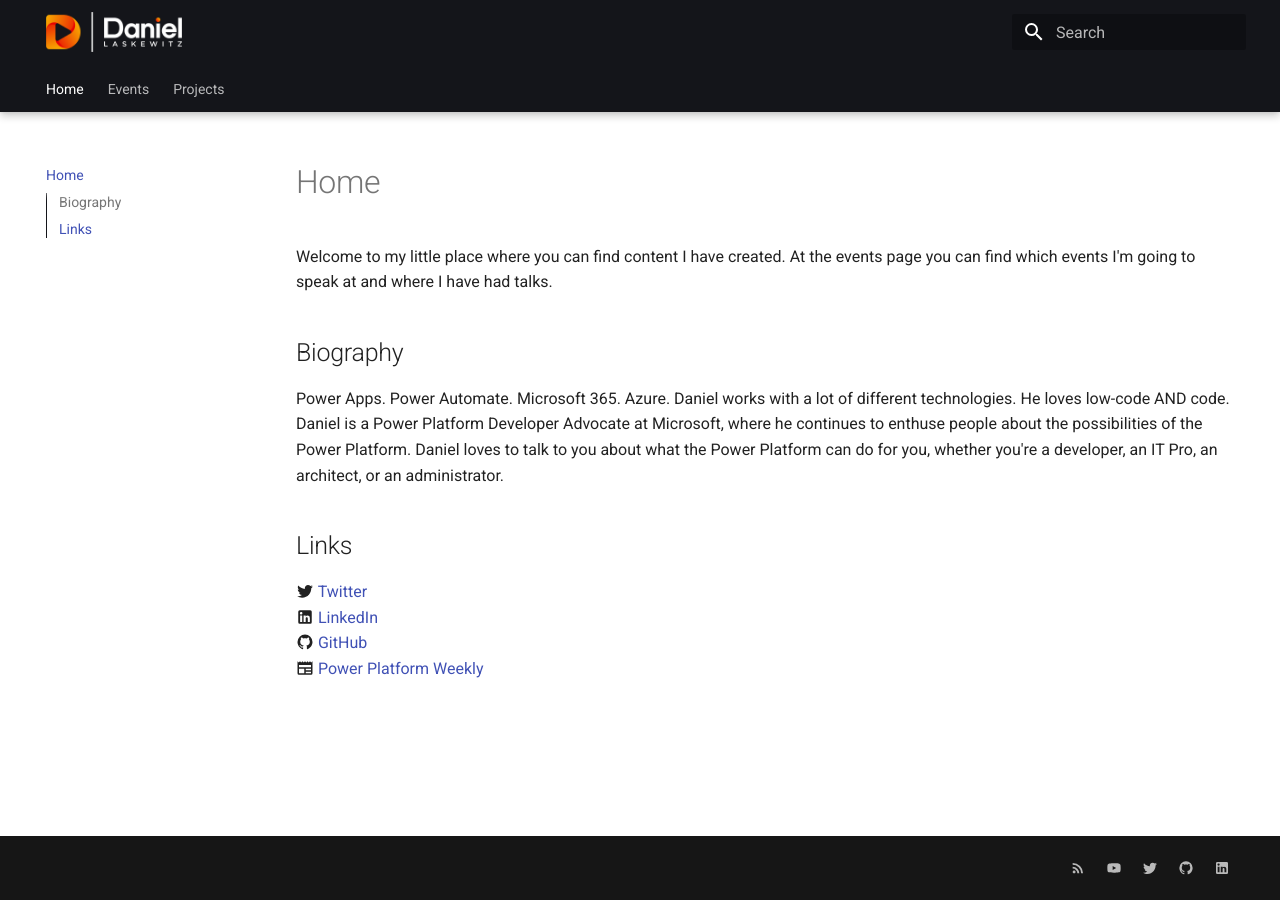
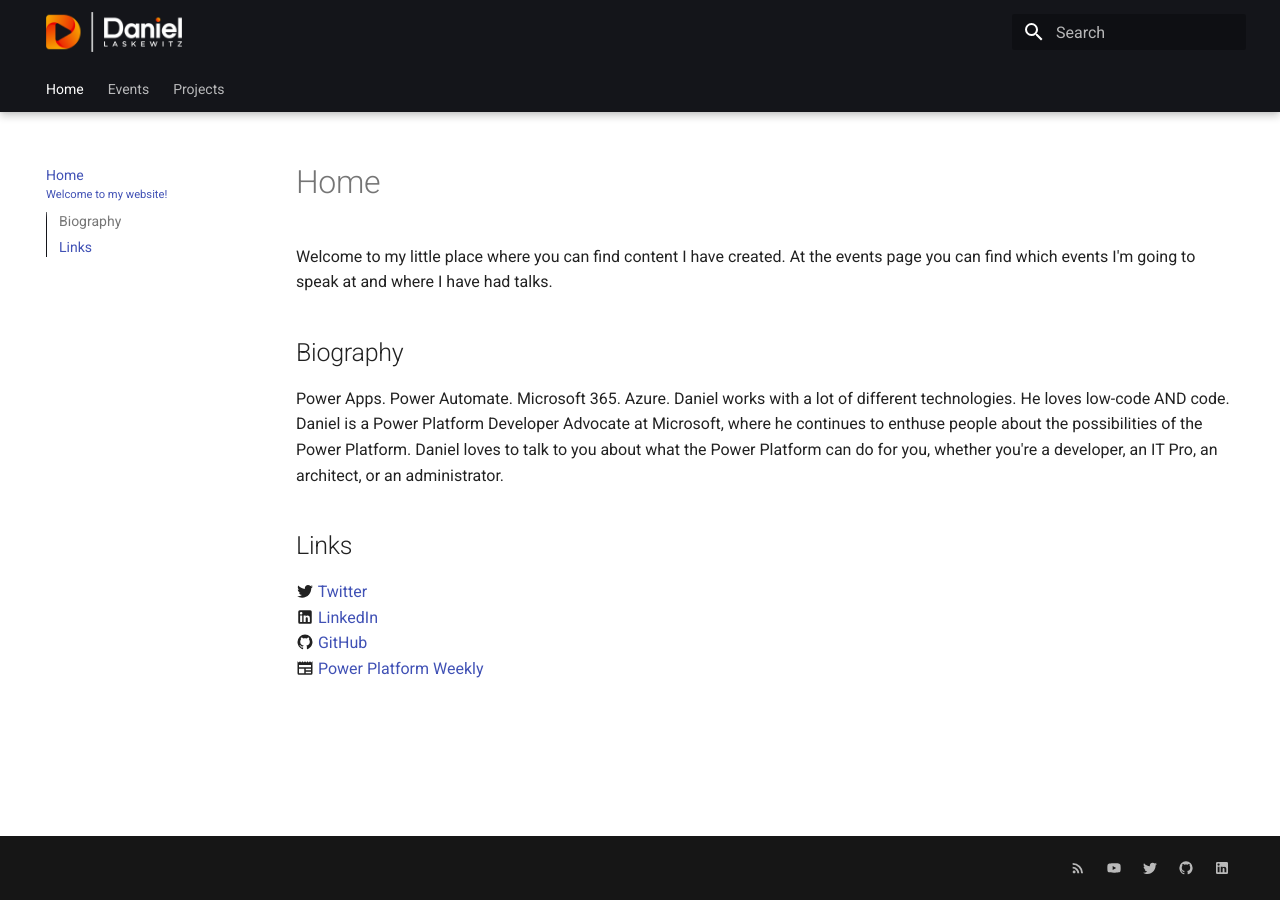
Before and after one commit to Laskewitz/laskewitz.github.io, an MkDocs documentation site: the page built from docs/index.md, in a window 1280 px wide. Built offline with MkDocs 1.6.1 and Material for MkDocs 9.7.7, drawn with Linux system fonts in a browser that asks for light colours.

Commit message:
Update to home!

```diff
--- a/docs/index.md
+++ b/docs/index.md
@@ -1,5 +1,6 @@
 ---
 title: Home
+subtitle: Welcome to my website!
 hide:
   - footer
   - toc
```
